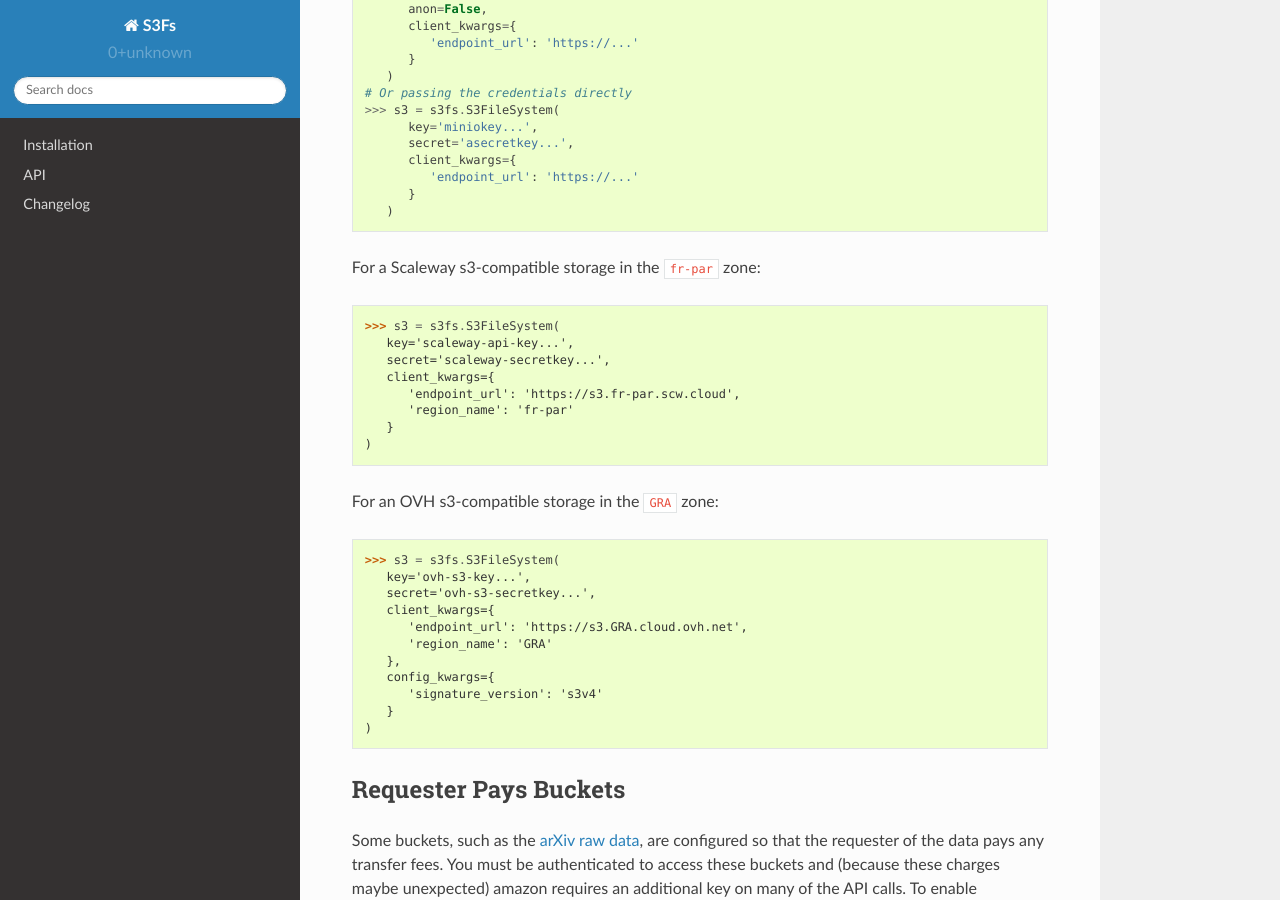
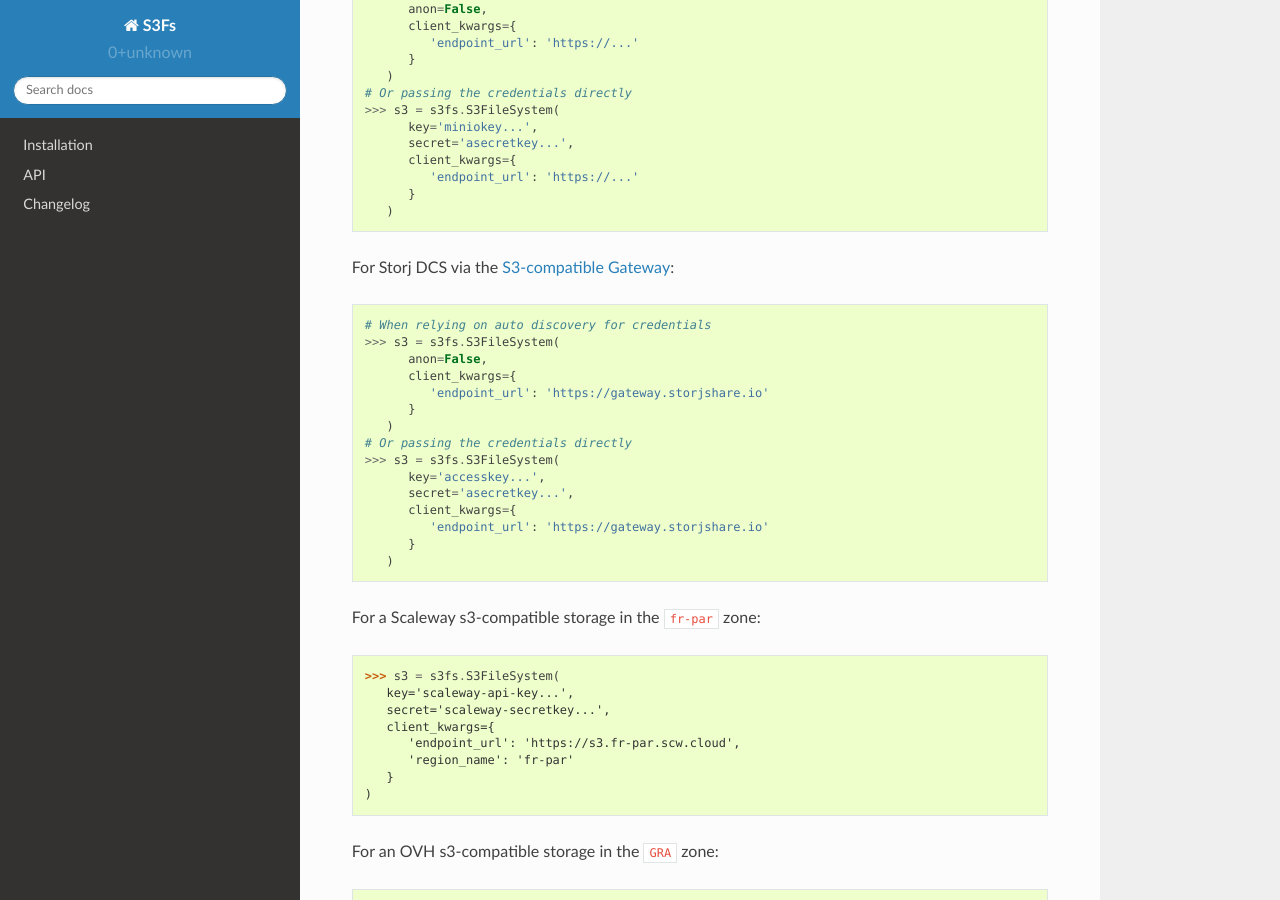
Before and after one commit to zarr-developers/s3fs, a Sphinx documentation site: the page built from docs/source/index.rst, in a window 1280 px wide and 900 px high, scrolled down 3646 px. Built offline with Sphinx 7.4.7 and the Read the Docs theme 2.0.0, drawn with Linux system fonts in a browser that asks for light colours.

Commit message:
Add Storj DCS as an explicit endpoint for S3-compatible storage (#687)
* added section for

* Update index.rst

Include Storj DCS as an explicit S3 Compatible storage option

* remove whitespace

Co-authored-by: Martin Durant <martindurant@users.noreply.github.com>

```diff
--- a/docs/source/index.rst
+++ b/docs/source/index.rst
@@ -211,6 +211,26 @@ For a self-hosted MinIO instance:
          }
       )
 
+For Storj DCS via the `S3-compatible Gateway <https://docs.storj.io/dcs/getting-started/quickstart-aws-sdk-and-hosted-gateway-mt>`_:
+
+.. code-block:: python
+
+   # When relying on auto discovery for credentials
+   >>> s3 = s3fs.S3FileSystem(
+         anon=False,
+         client_kwargs={
+            'endpoint_url': 'https://gateway.storjshare.io'
+         }
+      )
+   # Or passing the credentials directly
+   >>> s3 = s3fs.S3FileSystem(
+         key='accesskey...',
+         secret='asecretkey...',
+         client_kwargs={
+            'endpoint_url': 'https://gateway.storjshare.io'
+         }
+      )
+
 For a Scaleway s3-compatible storage in the ``fr-par`` zone:
 
 .. code-block:: python
```
